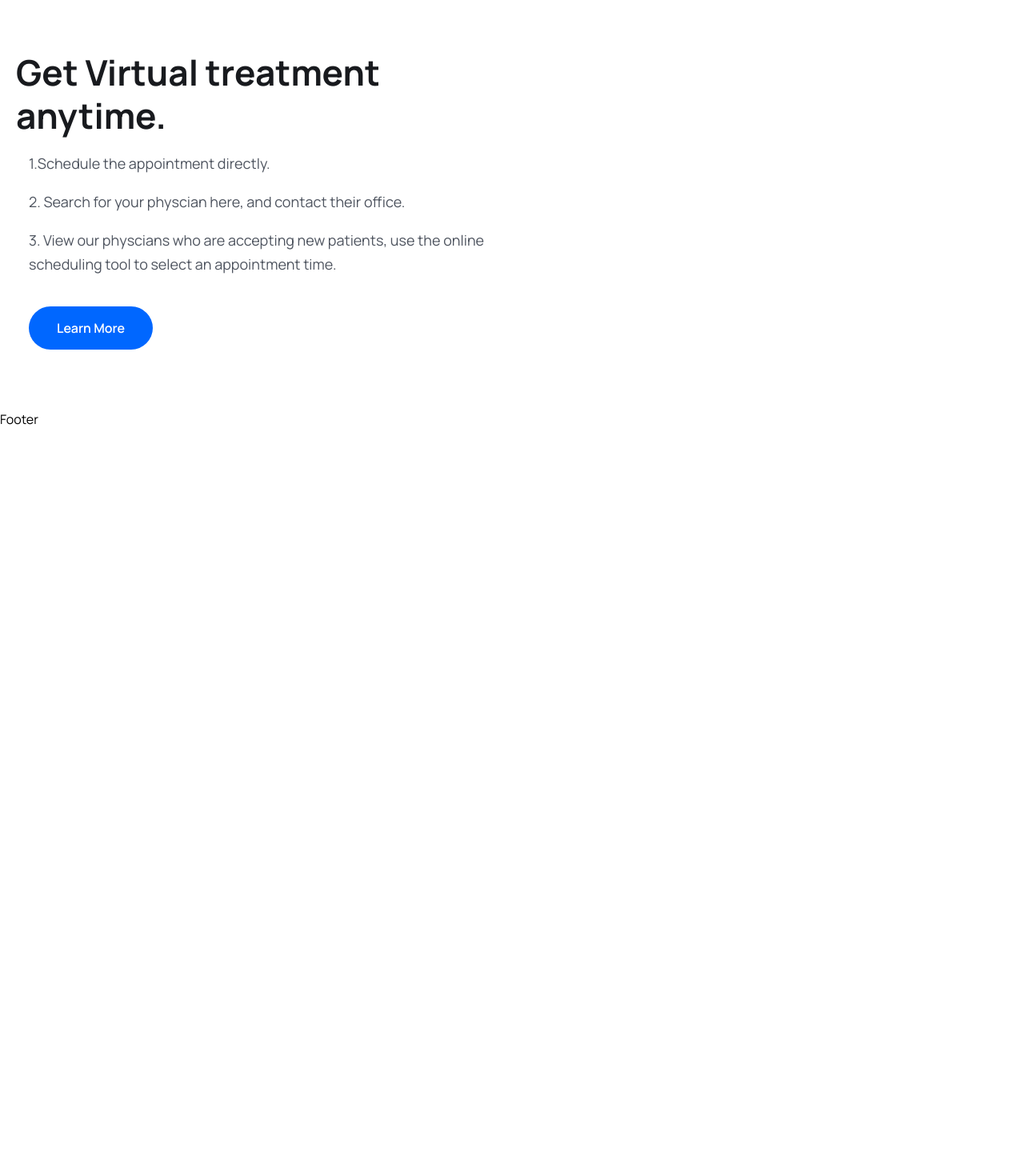
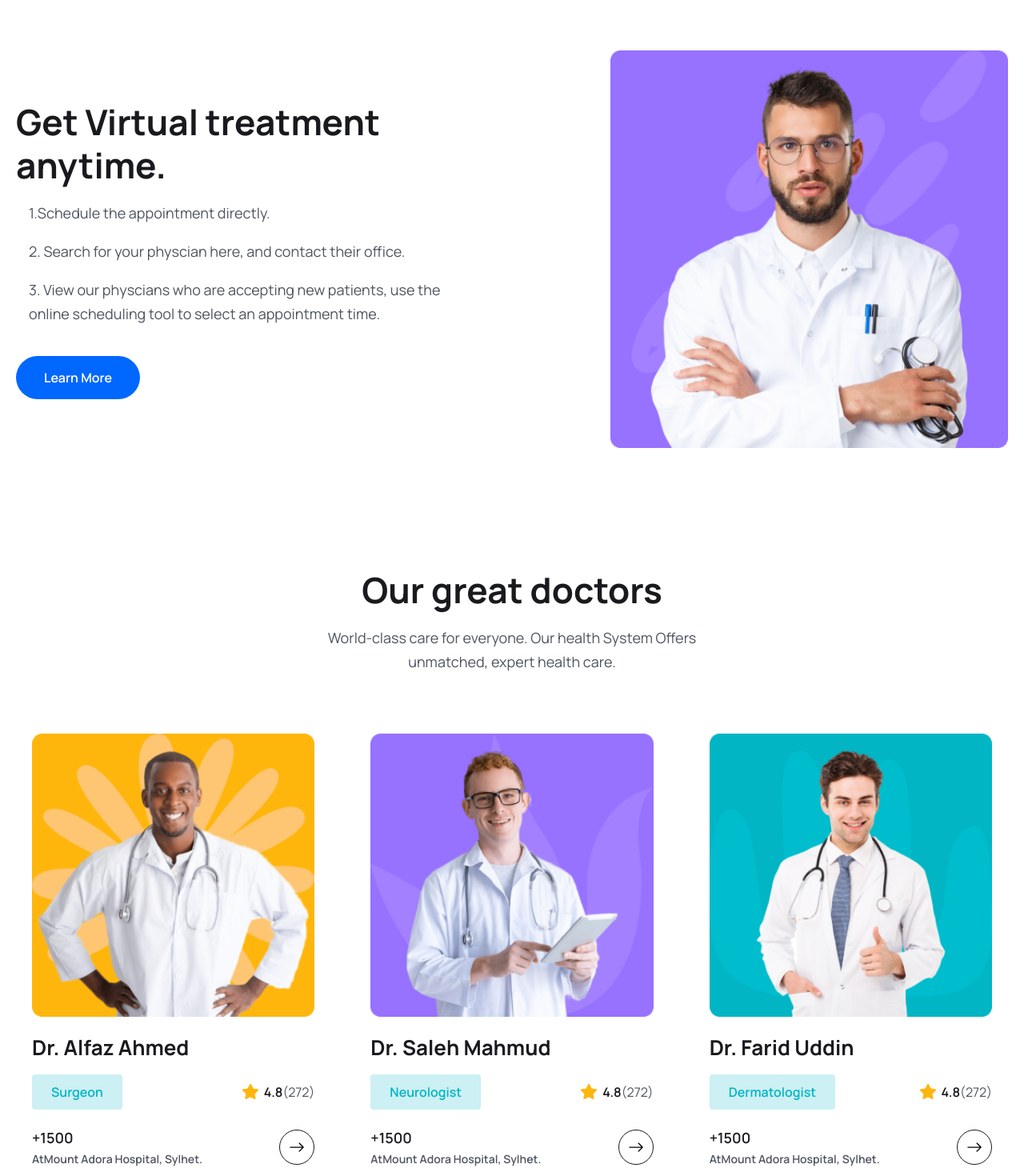
Before and after one commit to faid-terence/MERN-STACK-Doctor-Booking-Website, a React (Vite) app in the folder frontend/: page / in a window 1280 px wide. Shown: the part 3260-4730 px from the top of the page at 80% size. Before the commit the page ends 3796 px from the top, so only its background shows below. Built offline with nearby package versions, Linux system fonts and the light colour scheme.

Commit message:
feature(LandingPage):Doctors Section Added

```diff
--- a/frontend/src/assets/data/doctors.js
+++ b/frontend/src/assets/data/doctors.js
@@ -6,7 +6,7 @@
   {
     id: "01",
     name: "Dr. Alfaz Ahmed",
-    specialty: "Surgeon",
+    specialization: "Surgeon",
     avgRating: 4.8,
     totalRating: 272,
     photo: doctorImg01,
@@ -16,7 +16,7 @@
   {
     id: "02",
     name: "Dr. Saleh Mahmud",
-    specialty: "Neurologist",
+    specialization: "Neurologist",
     avgRating: 4.8,
     totalRating: 272,
     photo: doctorImg02,
@@ -26,7 +26,7 @@
   {
     id: "03",
     name: "Dr. Farid Uddin",
-    specialty: "Dermatologist",
+    specialization: "Dermatologist",
     avgRating: 4.8,
     totalRating: 272,
     photo: doctorImg03,
--- a/frontend/src/components/Feature/Feature.tsx
+++ b/frontend/src/components/Feature/Feature.tsx
@@ -1,22 +1,38 @@
-import React from 'react'
-import {Link} from 'react-router-dom'
+import React from "react";
+import { Link } from "react-router-dom";
+import featureImg from '../../assets/images/feature-img.png';
 
 export const Feature = () => {
   return (
     <section>
-        <div className="container">
-            <div className='flex items-center justify-between flex-col lg:flex-row'>
-                <div className='xl:w-[670px]'>
-                    <h2 className='heading'>Get Virtual treatment <br/>anytime.</h2>
-                    <ul className='pl-4'>
-                        <li className='text_para'>1.Schedule the appointment directly.</li>
-                        <li className='text_para'>2. Search for your physcian here, and contact their office.</li>
-                        <li className='text_para'>3. View our physcians who are accepting new patients, use the online scheduling tool to select an appointment time.</li>
-                        <Link to='/'><button className='btn'>Learn More</button></Link>
-                    </ul>
-                </div>
-            </div>
+      <div className="container">
+        <div className="flex items-center justify-between flex-col lg:flex-row">
+          <div className="xl:w-[670px]">
+            <h2 className="heading">
+              Get Virtual treatment <br />
+              anytime.
+            </h2>
+            <ul className="pl-4">
+              <li className="text_para">
+                1.Schedule the appointment directly.
+              </li>
+              <li className="text_para">
+                2. Search for your physcian here, and contact their office.
+              </li>
+              <li className="text_para">
+                3. View our physcians who are accepting new patients, use the
+                online scheduling tool to select an appointment time.
+              </li>
+            </ul>
+            <Link to="/">
+              <button className="btn">Learn More</button>
+            </Link>
+          </div>
+          <div className="relative z-10 xl:w-[770px] flex justify-end mt-[50px] lg:mt-0">
+            <img src={featureImg} className="w-3/4" alt="" />
+          </div>
         </div>
+      </div>
     </section>
-  )
-}
+  );
+};
--- /dev/null
+++ b/frontend/src/components/OurDoctors/DoctorCard.jsx
@@ -0,0 +1,53 @@
+/* eslint-disable react/prop-types */
+import starIcon from "../../assets/images/Star.png";
+import { Link } from "react-router-dom";
+import { BsArrowRight } from "react-icons/bs";
+export const DoctorCard = ({ doctor }) => {
+  const {
+    name,
+    avgRating,
+    totalRating,
+    photo,
+    specialization,
+    totalPatients,
+    hospital,
+  } = doctor;
+  return (
+    <div className="p-3 lg:p-5">
+      <div>
+        <img src={photo} className="w-full" alt="" />
+      </div>
+      <h2 className="text-[18px] leading-[30px] lg:text-[26px] lg:leading-9 text-headingColor font-[700] mt-3 lg:mt-5">
+        {name}
+      </h2>
+      <div className="mt-2 lg:mt-4 flex items-center justify-between">
+        <span className="bg-[#CCF0F3] text-irisBlueColor py-1 px-2 lg:py-2 lg:px-6 text-[12px] leading-4 lg:text-[16px] lg:leading-7 font-semibold rounded">
+          {specialization}
+        </span>
+        <div className="flex items-center gap-6px">
+          <span className="flex items-center gap-[6px] text-[14px] leading-6 lg:text-[16px] lg:leading-7 font-semibold text-headingColor">
+            <img src={starIcon} alt="" />
+            {avgRating}
+          </span>
+          <span className="flex items-center gap-[6px] text-[14px] leading-6 lg:text-[16px] lg:leading-7 font-[400] text-textColor">
+            ({totalRating})
+          </span>
+        </div>
+      </div>
+      <div className="mt-[18px] lg:mt-5 flex items-center justify-between">
+        <div>
+          <h3 className="text-[16px] leading-7 lg:text-[18px] lg:leading-[30px] font-semibold text-headingColor">
+            +{totalPatients}
+          </h3>
+          <p className="text-[14px] leading-6 font-[600] text-textColor">At{hospital}</p>
+        </div>
+        <Link
+          to="/doctors"
+          className="w-[44px] h-[44px] rounded-full border border-solid border-[#181A1E] flex items-center justify-center group hover:bg-primaryColor hover:border-none"
+        >
+          <BsArrowRight className="group-hover:text-white w-6 h-5" />
+        </Link>
+      </div>
+    </div>
+  );
+};
--- /dev/null
+++ b/frontend/src/components/OurDoctors/DoctorsList.jsx
@@ -0,0 +1,11 @@
+import {doctors} from '../../assets/data/doctors';
+import { DoctorCard } from './DoctorCard';
+
+
+export const DoctorsList = () => {
+  return (
+    <div className='grid grid-cols-1 sm:grid-cols-2 md:grid-cols-3 gap-5 lg:gap-[30px] mt-[30px] lg:mt-[55px]'>
+        {doctors.map((doctor)=><DoctorCard doctor={doctor}key={doctor.id}/>)}
+    </div>
+  )
+}
--- /dev/null
+++ b/frontend/src/components/OurDoctors/OurDoctors.jsx
@@ -0,0 +1,16 @@
+import { DoctorsList } from "./DoctorsList"
+
+
+export const OurDoctors = () => {
+  return (
+    <section>
+        <div className="container">
+        <div className="xl:w-[470px] mx-auto">
+          <h2 className="heading text-center">Our great doctors</h2>
+          <p className="text_para text-center">World-class care for everyone. Our health System Offers unmatched, expert health care.</p>
+        </div>
+        <DoctorsList/>
+        </div>
+    </section>
+  )
+}
--- a/frontend/src/pages/Home.jsx
+++ b/frontend/src/pages/Home.jsx
@@ -9,6 +9,7 @@
 import { About } from "../components/About/About";
 import { Services } from "../components/Services/Services";
 import { Feature } from "../components/Feature/Feature";
+import { OurDoctors } from "../components/OurDoctors/OurDoctors";
 
 export const Home = () => {
   return (
@@ -149,6 +150,7 @@
       <About />
       <Services/>
       <Feature/>
+      <OurDoctors/>
     </>
   );
 };
```
